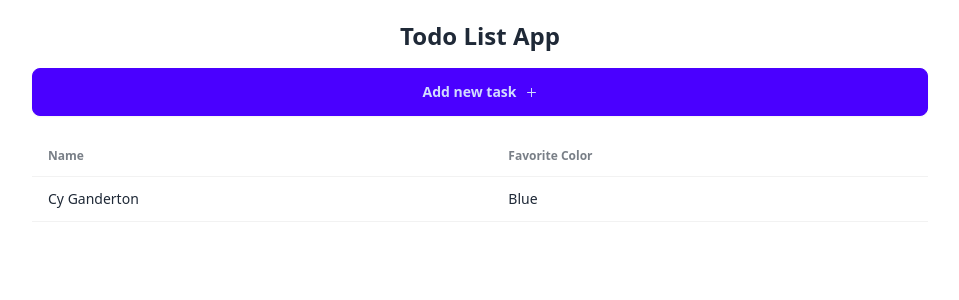
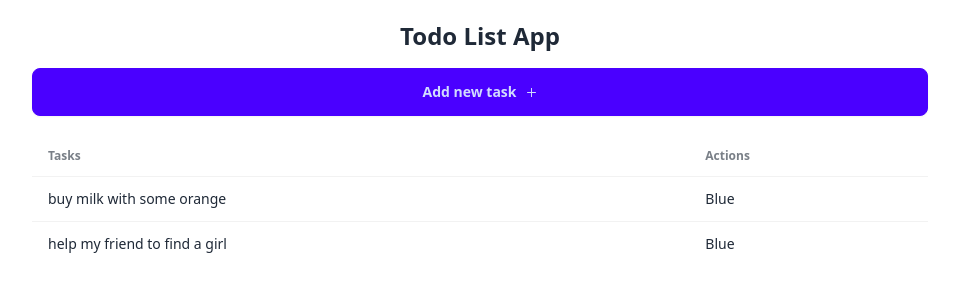
Before and after one commit to micessien/nextjs-projects, a Next.js app: page / in a window 1280 px wide. Shown: the top 300 px of the page, without its empty margins (160-1119 px from the left). Built offline with nearby package versions, Linux system fonts and the light colour scheme; data requests are answered from the project's data file.

Commit message:
Install json server, fetch and list tasks on view

```diff
--- /dev/null
+++ b/api.ts
@@ -0,0 +1,10 @@
+import { ITask } from "./types/tasks";
+
+const baseUrl = "http://localhost:3001";
+
+export const getAllTodos = async (): Promise<ITask[]> => {
+  const res = await fetch(`${baseUrl}/tasks`);
+  const todos = await res.json();
+
+  return todos;
+};
--- a/app/components/TodoList.tsx
+++ b/app/components/TodoList.tsx
@@ -1,20 +1,27 @@
-const TodoList = () => {
+import { ITask } from "@/types/tasks"
+
+interface TodoListProps {
+    tasks: ITask[]
+}
+
+const TodoList: React.FC<TodoListProps> = ({ tasks }) => {
   return (
     <div className="overflow-x-auto">
         <table className="table">
             {/* head */}
             <thead>
                 <tr>
-                    <th>Name</th>
-                    <th>Favorite Color</th>
+                    <th>Tasks</th>
+                    <th>Actions</th>
                 </tr>
             </thead>
             <tbody>
-                {/* row 1 */}
-                <tr>
-                    <td>Cy Ganderton</td>
-                    <td>Blue</td>
-                </tr>
+                {tasks.map((task) => (
+                    <tr key={task.id}>
+                        <td>{task.text}</td>
+                        <td>Blue</td>
+                    </tr>
+                ))}
             </tbody>
         </table>
     </div>
--- a/app/page.tsx
+++ b/app/page.tsx
@@ -1,7 +1,11 @@
+import { getAllTodos } from "@/api"
 import AddTask from "./components/AddTask"
 import TodoList from "./components/TodoList"
 
-export default function Home() {
+export default async function Home() {
+  const tasks = await getAllTodos()
+  console.log("🚀 ~ tasks:", tasks)
+
   return (
     <main className="max-w-4xl mx-auto mt-4">
       <div className="text-center my-5 flex flex-col gap-4">
@@ -9,7 +13,7 @@
         <AddTask/>
       </div>
 
-      <TodoList/>
+      <TodoList tasks={tasks}/>
     </main>
   )
 }
--- /dev/null
+++ b/data/todos.json
@@ -0,0 +1,12 @@
+{
+    "tasks": [
+        {
+            "id": "1",
+            "text": "buy milk with some orange"
+        },
+        {
+            "id": "2",
+            "text": "help my friend to find a girl"
+        }
+    ]
+}
--- a/package.json
+++ b/package.json
@@ -6,7 +6,8 @@
     "dev": "next dev",
     "build": "next build",
     "start": "next start",
-    "lint": "next lint"
+    "lint": "next lint",
+    "json-server": "json-server --watch data/todos.json --port 3001"
   },
   "dependencies": {
     "next": "13.5.6",
--- /dev/null
+++ b/types/tasks.ts
@@ -0,0 +1,4 @@
+export interface ITask {
+  id: string;
+  text: string;
+}
```
